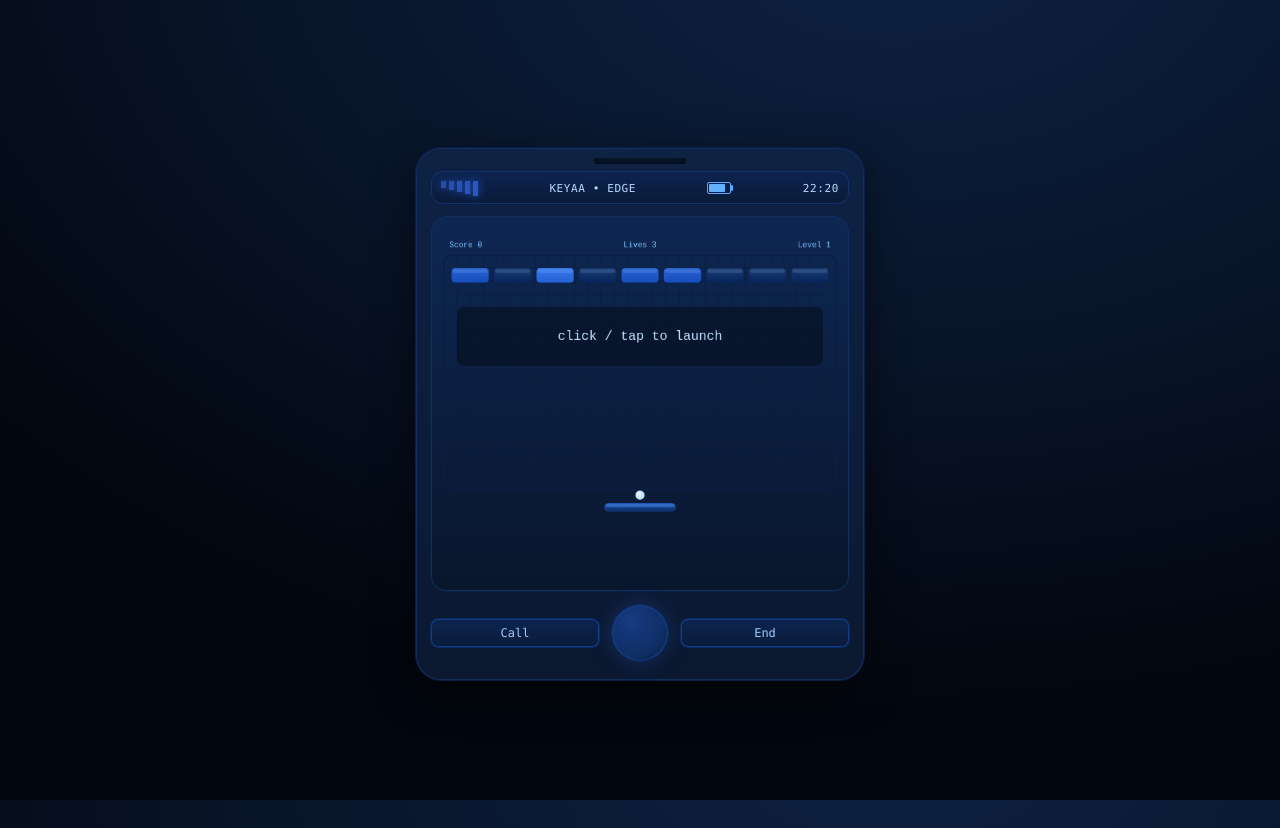
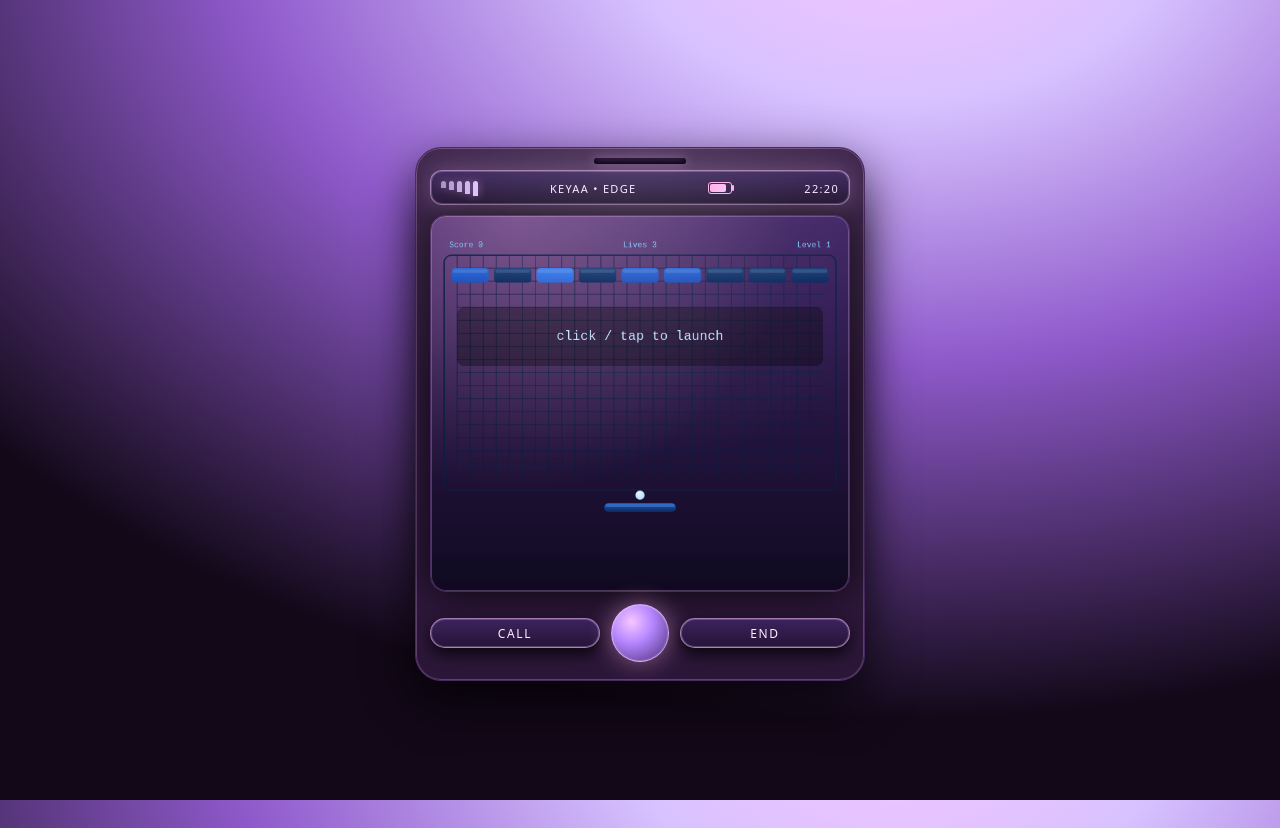
Before and after one commit to keyaakapadia/you_show_off_keyaa_kapadia, a plain HTML site: page index.html in a window 1280 px wide. Drawn offline with Linux system fonts and the light colour scheme.

Commit message:
colour and character added.

```diff
--- a/showoff.css
+++ b/showoff.css
@@ -1,24 +1,34 @@
 :root{
-    --ink:#04070d;
-    --blue-ink:#081428;
-    --bb-bezel:#0b1830;
-    --bb-bezel-2:#0e2244;
-    --bb-border:#0a1f44;
-    --bb-highlight:#7ec8ff;
-    --bb-text:#bfe2ff;
-    --bb-chip1:#0e2a5a;
-    --bb-chip2:#0b1f46;
-    --bb-chipBorder:#1a3f86;
+  /* inky background + pastel violet/pink system */
+  --ink:#120818;
+  --blue-ink:#1a1027;
+  --bb-bezel:#2b1638;
+  --bb-bezel-2:#3a2048;
+  --bb-border:#4b2a63;
+  --bb-highlight:#f7c6ff;
+  --bb-text:#ffeefe;
+  --bb-chip1:#4a2b70;
+  --bb-chip2:#352055;
+  --bb-chipBorder:#f4c2ff;
+
+  --bb-accent:#ffb5e8;
+  --bb-accent-soft:#d7c2ff;
+  --bb-glow:rgba(255,181,232,0.45);
 }
 
-  /*page design*/
+/* page design */
 html,body{height:100%}
 body{
-    background: radial-gradient(1200px 800px at 70% -10%, #0e2244 0%, var(--blue-ink) 55%, #02060e 100%);
+  background:
+    radial-gradient(1200px 800px at 70% -10%, #f7c6ff 0%, #d7c2ff 23%, #8f5acb 55%, #120818 100%);
   margin:0;
   color:var(--bb-text);
-    font-family:ui-monospace, SFMono-Regular, Menlo, Monaco, Consolas, "Liberation Mono", monospace;
-    display:grid; place-items:center;
+  font-family: system-ui, -apple-system, BlinkMacSystemFont, "SF Pro Text",
+               "Inter", "Helvetica Neue", Arial, sans-serif;
+  font-weight:300;
+  letter-spacing:0.01em;
+  display:grid;
+  place-items:center;
   padding:14px;
 }
 
@@ -29,73 +39,208 @@
   border-radius:26px;
   padding:14px 14px 18px;
   background:linear-gradient(180deg, var(--bb-bezel-2), var(--bb-bezel));
-    box-shadow: inset 0 0 0 1px #132e61, 0 12px 40px rgba(0,0,0,.55);
+  box-shadow:
+    inset 0 0 0 1px rgba(244,194,255,0.25),
+    0 18px 50px rgba(0,0,0,.75);
   border:1px solid var(--bb-border);
 }
+
+/* tiny top light to add character */
+.device::before{
+  content:"";
+  position:absolute;
+  inset:0;
+  border-radius:inherit;
+  pointer-events:none;
+  background:
+    radial-gradient(circle at 50% 0%, rgba(255,255,255,0.12) 0, transparent 55%);
+  mix-blend-mode:screen;
+}
+
 .speaker{
   position:absolute; top:10px; left:50%;
   width:92px; height:6px; transform:translateX(-50%);
-    border-radius:6px;
-    background:linear-gradient(180deg,#0d223e,#071429);
-    box-shadow: inset 0 0 6px rgba(0,0,0,.8);
+  border-radius:999px;
+  background:linear-gradient(180deg,#4b2a63,#1c0f2b);
+  box-shadow:
+    inset 0 0 6px rgba(0,0,0,.9),
+    0 0 12px rgba(244,194,255,0.4);
 }
+
+/* status bar */
 .bb-status{
   display:flex; align-items:center; justify-content:space-between;
   padding:10px 10px 8px; margin-top:8px;
   border-radius:12px;
-    background:linear-gradient(180deg,#0d2450,#0a1b38);
-    border:1px solid #0a1f44;
-    box-shadow: inset 0 0 0 1px #14336d;
-    font-size:11px; color:#b9daff;
-    text-transform:uppercase; letter-spacing:.6px;
+  background:linear-gradient(180deg,#3b245c,#241336);
+  border:1px solid rgba(244,194,255,0.6);
+  box-shadow:
+    inset 0 0 0 1px rgba(244,194,255,0.25),
+    0 0 22px rgba(244,194,255,0.25);
+  font-size:11px;
+  color:#fbe9ff;
+  text-transform:uppercase;
+  letter-spacing:.12em;
 }
+
+/* signal bars – soft neon lilac */
 .sig{display:flex; gap:3px;}
-  .sig .bar{ width:5px; background:#2a57c6; box-shadow:0 0 8px #2a57c6; }
-  .sig .bar:nth-child(1){height:7px; opacity:.8}
-  .sig .bar:nth-child(2){height:9px; opacity:.85}
-  .sig .bar:nth-child(3){height:11px; opacity:.9}
-  .sig .bar:nth-child(4){height:13px; opacity:.95}
+.sig .bar{
+  width:5px;
+  background:var(--bb-accent-soft);
+  box-shadow:0 0 10px var(--bb-glow);
+  border-radius:3px 3px 0 0;
+}
+.sig .bar:nth-child(1){height:7px; opacity:.7}
+.sig .bar:nth-child(2){height:9px; opacity:.78}
+.sig .bar:nth-child(3){height:11px; opacity:.86}
+.sig .bar:nth-child(4){height:13px; opacity:.94}
 .sig .bar:nth-child(5){height:15px; opacity:1}
-  .battery{ position:relative; width:22px; height:10px; border:1px solid #5aa8ff; border-radius:2px; }
-  .battery:after{content:""; position:absolute; right:-3px; top:2px; width:2px; height:6px; background:#5aa8ff; border-radius:1px;}
-  .battery .fill{ position:absolute; left:1px; top:1px; bottom:1px; width:70%; background:#5aa8ff; border-radius:1px; box-shadow:0 0 10px rgba(126,200,255,.45) inset;}
+
+/* battery – pastel outline */
+.battery{
+  position:relative;
+  width:22px; height:10px;
+  border:1px solid var(--bb-accent);
+  border-radius:3px;
+}
+.battery:after{
+  content:"";
+  position:absolute; right:-3px; top:2px;
+  width:2px; height:6px; background:var(--bb-accent);
+  border-radius:1px;
+}
+.battery .fill{
+  position:absolute; left:1px; top:1px; bottom:1px;
+  width:70%;
+  background:linear-gradient(90deg,#ffb5e8,#f7c6ff);
+  border-radius:2px;
+  box-shadow:0 0 10px var(--bb-glow) inset;
+}
 
 /* screen and the canvas */
 .screen{
   margin-top:10px;
-    border:1px solid var(--bb-border); border-radius:16px; overflow:hidden;
-    background:linear-gradient(180deg, rgba(14,42,90,.7), rgba(9,22,44,.9));
-    box-shadow: inset 0 0 0 1px #132e61;
+  border:1px solid var(--bb-border);
+  border-radius:16px;
+  overflow:hidden;
+  background:radial-gradient(circle at 20% 0%, rgba(255,181,232,0.28), transparent 55%),
+             linear-gradient(180deg, rgba(63,34,104,.9), rgba(15,9,32,.98));
+  box-shadow:
+    inset 0 0 0 1px rgba(244,194,255,0.25),
+    0 0 40px rgba(0,0,0,.8);
 }
-  canvas{ display:block; width:100%; height:auto; background:transparent; }
+
+canvas{
+  display:block;
+  width:100%;
+  height:auto;
+  background:transparent;
+}
 
 /* bottom navigation and keys */
-  .bb-nav{ margin-top:12px; display:grid; grid-template-columns:1fr 60px 1fr; align-items:center; gap:10px; }
-  .nav-key{
-    height:28px; border-radius:8px;
-    background:linear-gradient(180deg,#0d244e,#0a1c3a);
-    border:1px solid #0b2a62;
-    box-shadow: inset 0 0 0 1px #123c86;
-    display:grid; place-items:center;
-    color:#9ecbff; font-size:12px;
-  }
-  .trackpad{
-    width:56px; height:56px; border-radius:50%; margin:0 auto;
-    background:radial-gradient(circle at 35% 30%, #173a82 0%, #0f2f66 60%, #0a1e40 100%);
-    border:1px solid #0a2a60;
-    box-shadow: inset 0 0 0 1px #1a3f86, 0 0 20px rgba(46,109,224,.25);
+.bb-nav{
+  margin-top:12px;
+  display:grid;
+  grid-template-columns:1fr 60px 1fr;
+  align-items:center;
+  gap:10px;
 }
 
-  /*chips and overall identity*/
-  #ui{ text-align:center; padding:8px 12px 12px; }
+.nav-key{
+  height:28px;
+  border-radius:999px;
+  background:linear-gradient(180deg,#3c235e,#251436);
+  border:1px solid rgba(244,194,255,0.6);
+  box-shadow:
+    inset 0 0 0 1px rgba(244,194,255,0.25),
+    0 6px 16px rgba(0,0,0,.8);
+  display:grid;
+  place-items:center;
+  color:#ffeefe;
+  font-size:12px;
+  font-weight:400;
+  text-transform:uppercase;
+  letter-spacing:.14em;
+  transition:transform 0.16s ease, box-shadow 0.16s ease, background 0.16s ease;
+}
+
+.nav-key:hover{
+  transform:translateY(-1px);
+  box-shadow:
+    0 10px 22px rgba(0,0,0,.85),
+    0 0 16px var(--bb-glow);
+  background:linear-gradient(180deg,#4c2d7a,#291640);
+}
+
+/* trackpad */
+.trackpad{
+  width:56px; height:56px;
+  border-radius:50%; margin:0 auto;
+  background:
+    radial-gradient(circle at 35% 30%, #f7c6ff 0%, #b486ff 40%, #4a2b70 100%);
+  border:1px solid rgba(244,194,255,0.7);
+  box-shadow:
+    inset 0 0 0 1px rgba(255,255,255,0.12),
+    0 0 24px var(--bb-glow);
+}
+
+/* chips and overall identity */
+#ui{
+  text-align:center;
+  padding:8px 12px 12px;
+}
+
+/* subtle personality shimmer for identity line */
 #identityLine{
-    font-size:14px; max-width:760px; margin:6px auto 2px; min-height:22px;
-    white-space:pre-wrap; text-shadow:0 0 12px rgba(126,200,255,.15);
+  font-size:14px;
+  max-width:760px;
+  margin:6px auto 2px;
+  min-height:22px;
+  white-space:pre-wrap;
+  text-shadow:0 0 10px rgba(247,198,255,.25);
+  font-weight:300;
 }
-  .chips{ display:flex; flex-wrap:wrap; gap:6px; justify-content:center; margin:6px auto 8px; }
+
+/* optional: uncomment to add a slow shimmer
+@keyframes identityShimmer{
+  0%{opacity:.85; text-shadow:0 0 6px rgba(247,198,255,.18);}
+  50%{opacity:1; text-shadow:0 0 18px rgba(247,198,255,.45);}
+  100%{opacity:.85; text-shadow:0 0 6px rgba(247,198,255,.18);}
+}
+#identityLine{
+  animation:identityShimmer 5s ease-in-out infinite;
+}
+*/
+
+.chips{
+  display:flex;
+  flex-wrap:wrap;
+  gap:6px;
+  justify-content:center;
+  margin:6px auto 8px;
+}
+
 .chip{
-    font-size:11px; padding:4px 8px; border-radius:999px;
-    border:1px solid var(--bb-chipBorder); color:var(--bb-text);
-    background:linear-gradient(180deg, var(--bb-chip1), var(--bb-chip2));
-    box-shadow: inset 0 0 12px rgba(31,87,198,.25);
+  font-size:11px;
+  padding:4px 9px;
+  border-radius:999px;
+  border:1px solid var(--bb-chipBorder);
+  color:var(--bb-text);
+  background:
+    linear-gradient(145deg, var(--bb-chip1), var(--bb-chip2));
+  box-shadow:
+    inset 0 0 12px rgba(0,0,0,0.35),
+    0 0 10px rgba(244,194,255,0.3);
+  font-weight:300;
+  letter-spacing:0.08em;
+  text-transform:uppercase;
+  transition:transform 0.16s ease, box-shadow 0.16s ease;
 }
+
+.chip:hover{
+  transform:translateY(-1px);
+  box-shadow:
+    0 8px 18px rgba(0,0,0,0.85),
+    0 0 14px var(--bb-glow);
+}
```
Also changed, not shown: 1 other file. Lines whose indentation alone changed are shown as unchanged.
